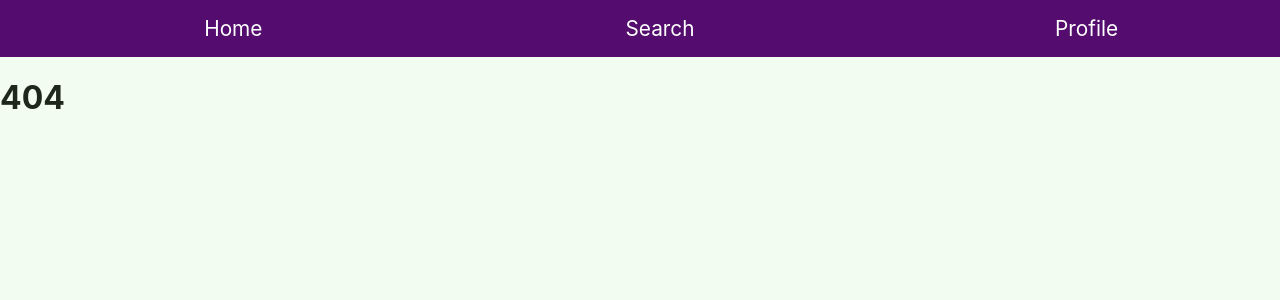
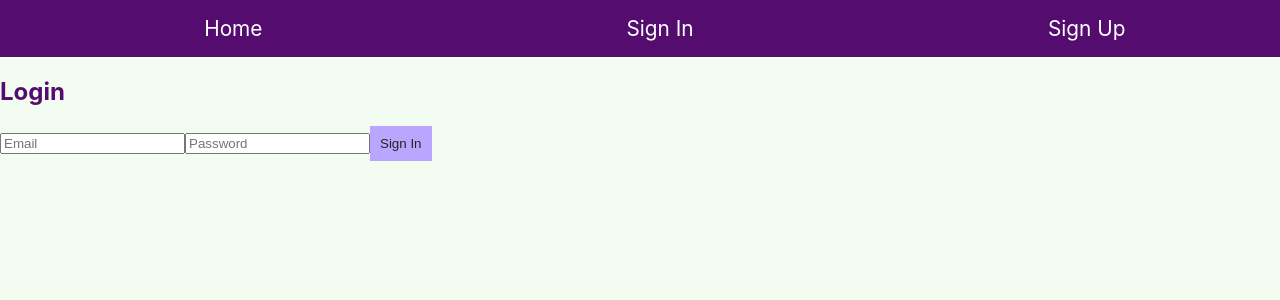
Before and after one commit to viktoriia-sokolenko/friend-matching, a React (Create React App) app: page /signin in a window 1280 px wide. Before the commit this address had no page. Shown: the top 300 px of the page. Built offline with nearby package versions, Linux system fonts and the light colour scheme.

Commit message:
integrated supabase authentication with frontend

```diff
--- a/src/App.css
+++ b/src/App.css
@@ -126,6 +126,9 @@ button {
   align-items: flex-start;
   justify-content: space-between;
 }
+.error {
+  color: red;
+}
 @keyframes App-logo-spin {
   from {
     transform: rotate(0deg);
--- a/src/components/NavBar.js
+++ b/src/components/NavBar.js
@@ -2,19 +2,35 @@ import React from 'react';
 import { Link } from "react-router-dom";
 
 
-const NavBar = () => {
+const NavBar = ({ token, onLogout }) => {
     return (
         <nav className='menu'>
         <ul className='nav-sections'>
           <li>
             <Link to="/">Home</Link>
           </li>
+          {token ? (
+          <>
             <li>
               <Link to="/profiles">Search</Link>
             </li>
             <li>
               <Link to="/profile">Profile</Link>
             </li>
+            <li>
+              <button onClick={onLogout}>Log Out</button>
+            </li>
+          </>
+        ) : (
+          <>
+            <li>
+              <Link to="/signin">Sign In</Link>
+            </li>
+            <li>
+              <Link to="/signup">Sign Up</Link>
+            </li>
+          </>
+        )}
         </ul>
       </nav>
     );
--- a/src/index.js
+++ b/src/index.js
@@ -8,6 +8,8 @@ import Layout from "./pages/Layout";
 import Profile from "./pages/Profile";
 import Profiles from "./pages/Profiles";
 import NoPage from "./pages/NoPage";
+import SignIn from "./pages/SignIn";
+import SignUp from "./pages/SignUp";
 import ViewProfile from "./pages/ViewProfile";
 
 const root = ReactDOM.createRoot(document.getElementById('root'));
@@ -17,6 +19,8 @@ root.render(
       <Routes>
         <Route path="/" element={<Layout />}>
           <Route index element={<App />} />
+          <Route path="signin" element={<SignIn />} />
+          <Route path="signup" element={<SignUp />} />
           <Route path="profiles" element={<Profiles />} />
           <Route path="profile" element={<Profile />} />
           <Route path="profiles/:id" element={<ViewProfile />} />
--- a/src/pages/Layout.js
+++ b/src/pages/Layout.js
@@ -1,13 +1,34 @@
+import { useState, useEffect } from 'react'
 import { Outlet } from "react-router-dom";
 import NavBar from "../components/NavBar";
 
 const Layout = () => {
-  return (
+    const [token, setToken] = useState("");
+    const handleLogout = () => {
+        setToken("");
+        localStorage.removeItem("authToken");
+    };
+    useEffect(() => {
+        const hashParams = new URLSearchParams(window.location.hash.substring(1));
+        const accessToken = hashParams.get("access_token");
+        if (accessToken) {
+            setToken(accessToken);
+            window.history.replaceState(null, "", window.location.pathname);
+        }
+        else {
+            const savedToken = localStorage.getItem("access_token");
+            if (savedToken) {
+            setToken(savedToken);
+      }
+        }
+
+    }, [])
+    return (
     <>
-      <NavBar/>
-      <Outlet />
+      <NavBar token={token} onLogout={handleLogout}/>
+      <Outlet context={{ setAuthToken: setToken }}/>
     </>
-  )
+    )
 };
 
 export default Layout;
--- a/src/pages/Profiles.js
+++ b/src/pages/Profiles.js
@@ -7,13 +7,18 @@ const Profiles = () => {
     const [filteredProfiles, setFilteredProfiles] = useState([]);
     useEffect(() => {
         const getAllProfiles = async () => {
-          try {
-            const response = await fetch('/users/profiles');
+            const token = localStorage.getItem('access_token');
+            try {
+            const response = await fetch('/users/profiles', {
+                method: 'GET',
+                headers: {
+                    Authorization: `Bearer ${token}`,
+                },
+            });
             if (!response.ok) {
                 throw new Error(`HTTP error! status: ${response.status}`);
             }
             const data = await response.json();
-            console.log(data);
             const data_with_profiles = data.filter(student => student.user_profiles !== null);
             setAllProfiles(data_with_profiles);
             setFilteredProfiles(data_with_profiles);
--- /dev/null
+++ b/src/pages/SignIn.js
@@ -0,0 +1,54 @@
+import React, { useState } from "react";
+import { useOutletContext } from 'react-router-dom';
+
+const SignIn = () => {
+    const { setAuthToken } = useOutletContext();
+    const [email, setEmail] = useState("");
+    const [password, setPassword] = useState("");
+    const [error, setError] = useState("");
+
+    const handleSignIn = async (e) => {
+        e.preventDefault();
+        try {
+            const response = await fetch("/api/login", {
+                method: "POST",
+                headers: {
+                    "Content-Type": "application/json",
+                },
+                body: JSON.stringify({ email, password }),
+            });
+
+            const data = await response.json();
+            if (data.error) throw new Error(data.error);
+            localStorage.setItem("access_token", data.token);
+            setAuthToken(data.token);
+            setError("");
+        } catch (err) {
+            setError(err.message);
+        }
+    };
+
+    return (
+        <div>
+            <h2>Login</h2>
+            <form onSubmit={handleSignIn}>
+                <input
+                    type="email"
+                    placeholder="Email"
+                    value={email}
+                    onChange={(e) => setEmail(e.target.value)}
+                />
+                <input
+                    type="password"
+                    placeholder="Password"
+                    value={password}
+                    onChange={(e) => setPassword(e.target.value)}
+                />
+                <button type="submit">Sign In</button>
+            </form>
+            {error && <p style={{ color: "red" }}>{error}</p>}
+        </div>
+    );
+};
+
+export default SignIn;
--- /dev/null
+++ b/src/pages/SignUp.js
@@ -0,0 +1,50 @@
+import React, { useState } from "react";
+
+const SignUp = ({ setAuthToken }) => {
+    const [email, setEmail] = useState("");
+    const [password, setPassword] = useState("");
+    const [error, setError] = useState("");
+
+    const handleSignUp = async (e) => {
+        e.preventDefault();
+        try {
+            const response = await fetch("/api/register", {
+                method: "POST",
+                headers: {
+                    "Content-Type": "application/json",
+                },
+                body: JSON.stringify({ email, password }),
+            });
+
+            const data = await response.json();
+            if (data.error) throw new Error(data.error);
+            setError("Registration successful! Please log in.");
+        } catch (err) {
+            setError(err.message);
+        }
+    };
+
+    return (
+        <div>
+            <h2>Sign Up</h2>
+            <form onSubmit={handleSignUp}>
+                <input
+                    type="email"
+                    placeholder="Email"
+                    value={email}
+                    onChange={(e) => setEmail(e.target.value)}
+                />
+                <input
+                    type="password"
+                    placeholder="Password"
+                    value={password}
+                    onChange={(e) => setPassword(e.target.value)}
+                />
+                <button type="submit">Sign Up</button>
+            </form>
+            {error && <p className="error">{error}</p>}
+        </div>
+    );
+};
+
+export default SignUp;
```
Also changed, not shown: 1 other file (tests, documents, lock files or other folders). Lines whose indentation alone changed are shown as unchanged.
